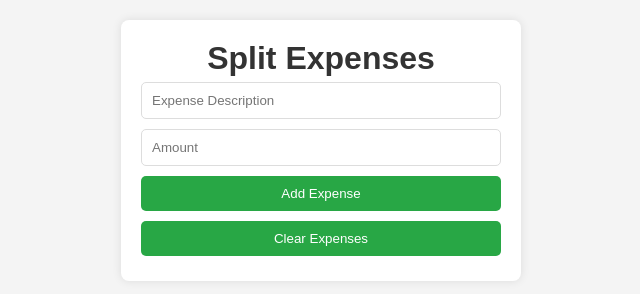
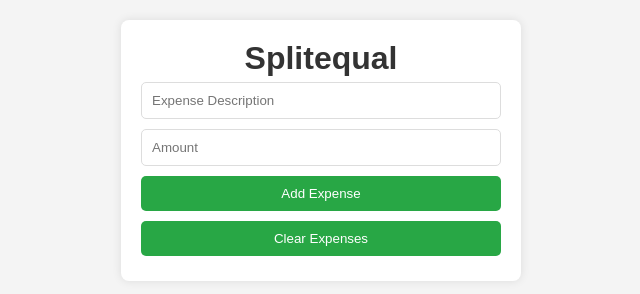
Before and after one commit to splitequal/splitequal, a plain HTML site: page index.html in a window 1280 px wide. Shown: the whole page, without its empty margins (319-959 px from the left). Drawn offline with Linux system fonts and the light colour scheme.

Commit message:
Update index.html

```diff
--- a/index.html
+++ b/index.html
@@ -3,12 +3,12 @@
 <head>
     <meta charset="UTF-8">
     <meta name="viewport" content="width=device-width, initial-scale=1.0">
-    <title>Split Wise | Clone</title>
+    <title>Splitequal</title>
     <link rel="stylesheet" href="styles.css">
 </head>
 <body>
     <div class="container">
-        <h1>Split Expenses</h1>
+        <h1>Splitequal</h1>
         <form id="expenseForm">
             <input type="text" id="description" placeholder="Expense Description" required>
             <input type="number" id="amount" placeholder="Amount" required>
```
